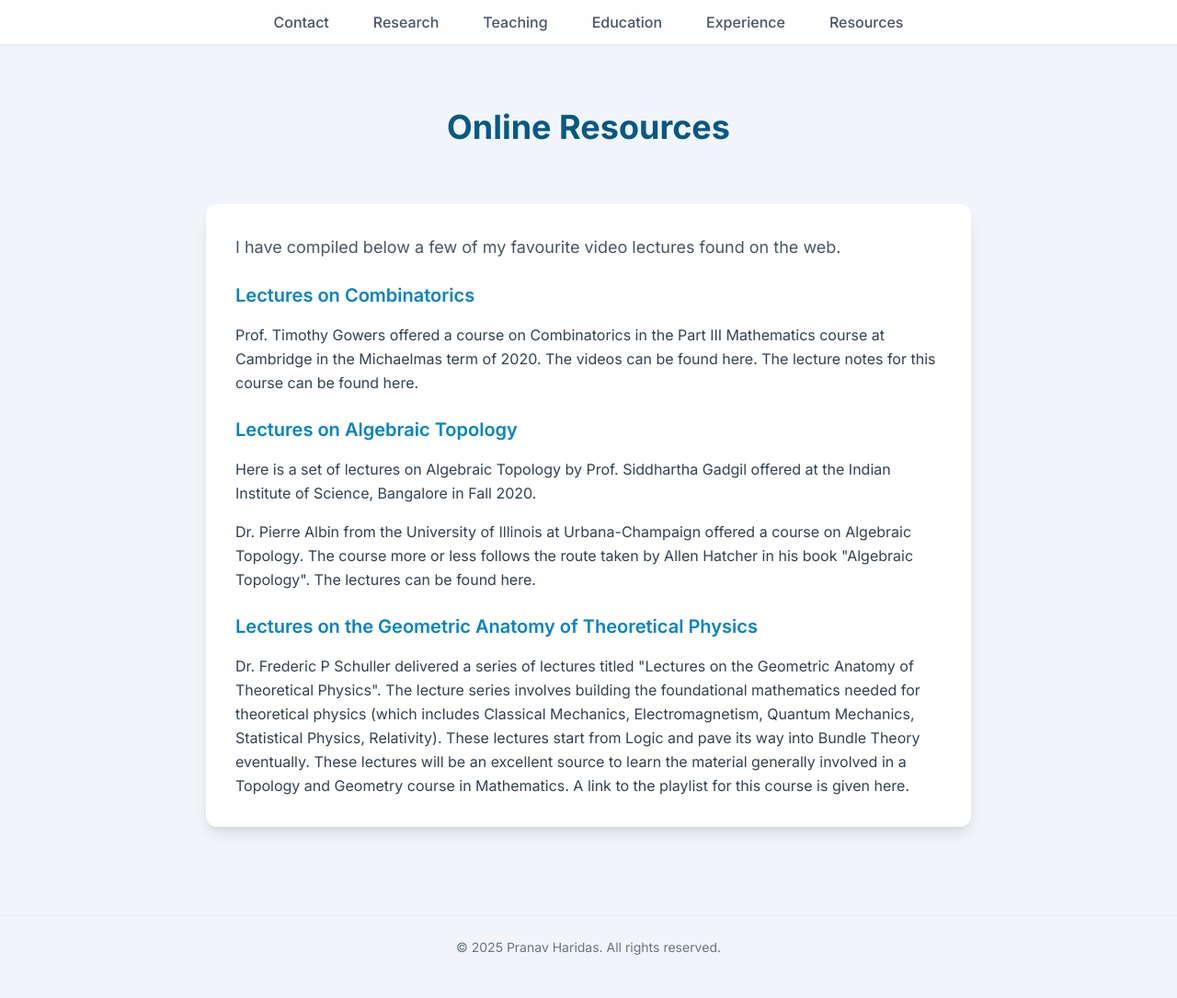
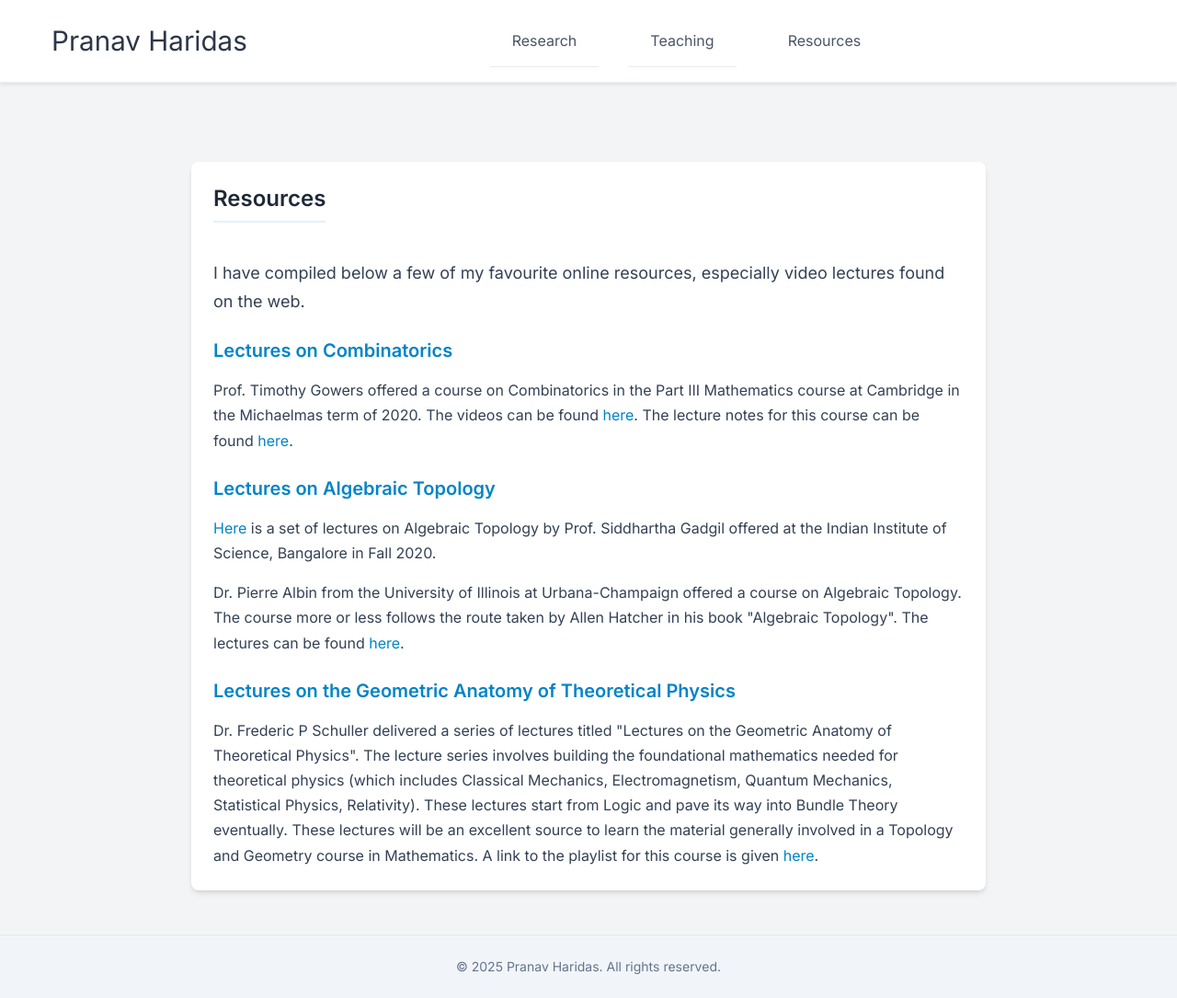
Before and after one commit to pranavharidas/resources, a plain HTML site: page index.html in a window 1280 px wide. Shown: the whole page at 92% size. Before the commit the page ends 1064 px from the top, so only its background shows below. Drawn offline with nearby package versions, Linux system fonts and the light colour scheme.

Commit message:
Update index.html

```diff
--- a/index.html
+++ b/index.html
@@ -1,114 +1,128 @@
 <!DOCTYPE html>
-<html lang="en" class="scroll-smooth">
+<html lang="en">
 <head>
     <meta charset="UTF-8">
     <meta name="viewport" content="width=device-width, initial-scale=1.0">
-    <title>Online Resources - Pranav Haridas</title>
-
+    <title>Pranav Haridas - Resources</title>
     <script src="https://cdn.tailwindcss.com"></script>
-    <link href="https://fonts.googleapis.com/css2?family=Inter:wght@300;400;500;600;700&display=swap" rel="stylesheet">
-
+    <link href="https://fonts.googleapis.com/css2?family=Inter:wght@400;600&display=swap" rel="stylesheet">
+    <link rel="stylesheet" href="style.css">
     <style>
-        /* Apply Inter font globally */
         body {
             font-family: 'Inter', sans-serif;
-            padding-top: 70px; /* Adjust based on your nav height */
         }
-
-        /* Style for active navigation link (if applicable) */
-        .top-nav a.active {
-            color: #0369a1;
-            font-weight: 600;
-            background-color: #e0f2fe;
-        }
-
-        /* Offset for fixed header when jumping to section ID */
-        section[id] {
-            scroll-margin-top: 80px; /* Adjust based on nav height */
-        }
-
-        /* Custom bullet points for styled lists */
-        .styled-list li::before {
-            content: '•';
-            color: #0ea5e9;
-            font-weight: bold;
-            display: inline-block;
-            width: 1em;
-            margin-left: -1.25em;
-            position: absolute;
-            left: 0.75rem;
-            top: 0.1em;
-        }
-
-        /* Style for links */
-        a {
-            color: #0ea5e9; /* text-sky-500 */
-            text-decoration: underline;
-        }
-
-        a:hover {
-            color: #1d4ed8; /* text-sky-700 */
-            text-decoration: underline;
-        }
-
     </style>
 </head>
-<body class="bg-slate-100 text-slate-800 antialiased">
+<body class="bg-gray-100">
+    <div data-include="header.html"></div>
 
-    <nav id="main-nav" class="top-nav fixed w-full top-0 left-0 bg-white/90 backdrop-blur-md z-50 shadow-sm border-b border-slate-200">
-        <ul class="flex justify-center flex-wrap gap-x-4 sm:gap-x-6 py-3 px-4 max-w-5xl mx-auto">
-            <li><a href="#contact" class="text-slate-600 hover:text-sky-600 font-medium px-3 py-2 rounded-md transition-colors duration-200 ease-in-out">Contact</a></li>
-            <li><a href="#research" class="text-slate-600 hover:text-sky-600 font-medium px-3 py-2 rounded-md transition-colors duration-200 ease-in-out">Research</a></li>
-            <li><a href="#teaching" class="text-slate-600 hover:text-sky-600 font-medium px-3 py-2 rounded-md transition-colors duration-200 ease-in-out">Teaching</a></li>
-            <li><a href="#education" class="text-slate-600 hover:text-sky-600 font-medium px-3 py-2 rounded-md transition-colors duration-200 ease-in-out">Education</a></li>
-            <li><a href="#experience" class="text-slate-600 hover:text-sky-600 font-medium px-3 py-2 rounded-md transition-colors duration-200 ease-in-out">Experience</a></li>
-            <li><a href="#resources" class="text-slate-600 hover:text-sky-600 font-medium px-3 py-2 rounded-md transition-colors duration-200 ease-in-out">Resources</a></li>
-        </ul>
-    </nav>
+    <main class="container mx-auto py-10 px-4">
+        <section id="resources" class="bg-white rounded-lg shadow-md p-6 space-y-6">
 
-    <div class="main-container max-w-4xl mx-auto px-4 sm:px-6 lg:px-8 py-8 sm:py-12">
-        <header class="mb-10 sm:mb-16 text-center">
-            <h1 class="text-3xl sm:text-4xl font-bold text-sky-800 mb-2">Online Resources</h1>
-        </header>
-
-        <section id="resources" class="bg-white rounded-xl shadow-lg overflow-hidden p-6 sm:p-8 space-y-6">
+            <h2 class="text-2xl font-semibold text-gray-800 mb-4">Resources</h2>
             <p class="text-lg text-slate-600 leading-relaxed">
-                I have compiled below a few of my favourite video lectures found on the web.
+                I have compiled below a few of my favourite online resources, especially video lectures found on the web.
             </p>
 
             <div class="space-y-4">
                 <h3 class="text-xl font-semibold text-sky-600">Lectures on Combinatorics</h3>
                 <p class="text-slate-700 leading-relaxed">
-                    Prof. Timothy Gowers offered a course on Combinatorics in the Part III Mathematics course at Cambridge in the Michaelmas term of 2020. The videos can be found <a href="https://www.youtube.com/playlist?list=PLOft35kj95aYT2SgFbYwEOavJ7gagmCVZ">here</a>. The lecture notes for this course can be found <a href="https://drive.google.com/file/d/1V778zHQTx4XE8FxDgznt2jTshZzxAFot/view">here</a>.
+                    Prof. Timothy Gowers offered a course on Combinatorics in the Part III Mathematics course at Cambridge in the Michaelmas term of 2020. The videos can be found <a href="https://www.youtube.com/playlist?list=PLOft35kj95aYT2SgFbYwEOavJ7gagmCVZ" target="_blank" class="text-sky-600 hover:text-sky-800 hover:underline decoration-sky-300 underline-offset-2 transition duration-150 ease-in-out">here</a>. The lecture notes for this course can be found <a href="https://drive.google.com/file/d/1V778zHQTx4XE8FxDgznt2jTshZzxAFot/view" target="_blank" class="text-sky-600 hover:text-sky-800 hover:underline decoration-sky-300 underline-offset-2 transition duration-150 ease-in-out">here</a>.
                 </p>
             </div>
 
             <div class="space-y-4">
                 <h3 class="text-xl font-semibold text-sky-600">Lectures on Algebraic Topology</h3>
                 <p class="text-slate-700 leading-relaxed">
-                    <a href="https://www.youtube.com/playlist?list=PL_bVGic_CrGs5bOLW_RR-8Y2RM09Fyg_0">Here</a> is a set of lectures on Algebraic Topology by Prof. Siddhartha Gadgil offered at the Indian Institute of Science, Bangalore in Fall 2020.
+                    <a href="https://www.youtube.com/playlist?list=PL_bVGic_CrGs5bOLW_RR-8Y2RM09Fyg_0" target="_blank" class="text-sky-600 hover:text-sky-800 hover:underline decoration-sky-300 underline-offset-2 transition duration-150 ease-in-out">Here</a> is a set of lectures on Algebraic Topology by Prof. Siddhartha Gadgil offered at the Indian Institute of Science, Bangalore in Fall 2020.
                 </p>
                 <p class="text-slate-700 leading-relaxed">
-                    Dr. Pierre Albin from the University of Illinois at Urbana-Champaign offered a course on Algebraic Topology. The course more or less follows the route taken by Allen Hatcher in his book "Algebraic Topology". The lectures can be found <a href="https://www.youtube.com/watch?v=XxFGokyYo6g&list=PLpRLWqLFLVTCL15U6N3o35g4uhMSBVA2b">here</a>.
+                    Dr. Pierre Albin from the University of Illinois at Urbana-Champaign offered a course on Algebraic Topology. The course more or less follows the route taken by Allen Hatcher in his book "Algebraic Topology". The lectures can be found <a href="https://www.youtube.com/watch?v=XxFGokyYo6g&list=PLpRLWqLFLVTCL15U6N3o35g4uhMSBVA2b" target="_blank" class="text-sky-600 hover:text-sky-800 hover:underline decoration-sky-300 underline-offset-2 transition duration-150 ease-in-out">here</a>.
                 </p>
             </div>
 
             <div class="space-y-4">
                 <h3 class="text-xl font-semibold text-sky-600">Lectures on the Geometric Anatomy of Theoretical Physics</h3>
                 <p class="text-slate-700 leading-relaxed">
-                    Dr. Frederic P Schuller delivered a series of lectures titled "Lectures on the Geometric Anatomy of Theoretical Physics". The lecture series involves building the foundational mathematics needed for theoretical physics (which includes Classical Mechanics, Electromagnetism, Quantum Mechanics, Statistical Physics, Relativity). These lectures start from Logic and pave its way into Bundle Theory eventually. These lectures will be an excellent source to learn the material generally involved in a Topology and Geometry course in Mathematics. A link to the playlist for this course is given <a href="https://www.youtube.com/playlist?list=PLPH7f_7ZlzxTi6kS4vCmv4ZKm9u8g5yic">here</a>.
+                    Dr. Frederic P Schuller delivered a series of lectures titled "Lectures on the Geometric Anatomy of Theoretical Physics". The lecture series involves building the foundational mathematics needed for theoretical physics (which includes Classical Mechanics, Electromagnetism, Quantum Mechanics, Statistical Physics, Relativity). These lectures start from Logic and pave its way into Bundle Theory eventually. These lectures will be an excellent source to learn the material generally involved in a Topology and Geometry course in Mathematics. A link to the playlist for this course is given <a href="https://www.youtube.com/playlist?list=PLPH7f_7ZlzxTi6kS4vCmv4ZKm9u8g5yic" target="_blank" class="text-sky-600 hover:text-sky-800 hover:underline decoration-sky-300 underline-offset-2 transition duration-150 ease-in-out">here</a>.
                 </p>
             </div>
         </section>
-    </div>
+    </main>
 
-    <footer class="text-center py-6 mt-12 border-t border-slate-200">
-        <p class="text-sm text-slate-500">© <span id="current-year"></span> Pranav Haridas. All rights reserved.</p>
-    </footer>
+    <div data-include="footer.html"></div>
 
     <script>
-        // --- Set Current Year in Footer ---
-        document.getElementById('current-year').textContent = new Date().getFullYear();
+    // Simple script to include HTML content.  For production, you'd use a server-side include or a more robust client-side solution.
+    document.addEventListener('DOMContentLoaded', () => {
+        const includeElements = document.querySelectorAll('[data-include]');
+        includeElements.forEach(element => {
+            const url = element.getAttribute('data-include');
+            fetch(url)
+                .then(response => response.text())
+                .then(html => {
+                    element.outerHTML = html; // Replace the element with the fetched content.
+                    // --- Navigation Active State Scrollspy ---
+                    const sections = document.querySelectorAll('section[id]');
+                    const navLinks = document.querySelectorAll('.top-nav a');
+                    const navHeight = document.getElementById('main-nav')?.offsetHeight || 70;
+
+                    const activateNavLink = (id) => {
+                        navLinks.forEach(link => {
+                            link.classList.remove('active');
+                            if (link.getAttribute('href') === `#${id}`) {
+                                link.classList.add('active');
+                            }
+                        });
+                    };
+
+                    const onScroll = () => {
+                        let currentSectionId = '';
+                        const scrollPosition = window.pageYOffset;
+
+                        sections.forEach(section => {
+                            const sectionTop = section.offsetTop;
+                            const activationOffset = navHeight * 1.5;
+
+                            if (scrollPosition >= sectionTop - activationOffset) {
+                                currentSectionId = section.getAttribute('id');
+                            }
+                        });
+
+                        const lastSection = sections[sections.length - 1];
+                        if (scrollPosition + window.innerHeight >= document.documentElement.scrollHeight - 50) {
+                            currentSectionId = lastSection.getAttribute('id');
+                        }
+
+                        if (scrollPosition < sections[0].offsetTop - navHeight * 2) {
+                            currentSectionId = sections[0].getAttribute('id');
+                        }
+
+
+                        if (currentSectionId) {
+                            activateNavLink(currentSectionId);
+                        } else if (navLinks.length > 0) {
+                            activateNavLink(sections[0].getAttribute('id'));
+                        }
+                    };
+
+                    window.addEventListener('scroll', onScroll);
+                    window.addEventListener('load', onScroll);
+
+
+                    // --- Set Current Year ---
+                    const yearSpan = document.getElementById('current-year');
+                    if(yearSpan){
+                        yearSpan.textContent = new Date().getFullYear();
+                    }
+
+                })
+                .catch(error => {
+                    console.error('Error fetching include:', error);
+                    element.outerHTML = `<div class="text-red-500">Failed to load include: ${url}</div>`;
+                });
+        });
+    });
     </script>
 </body>
 </html>
```
